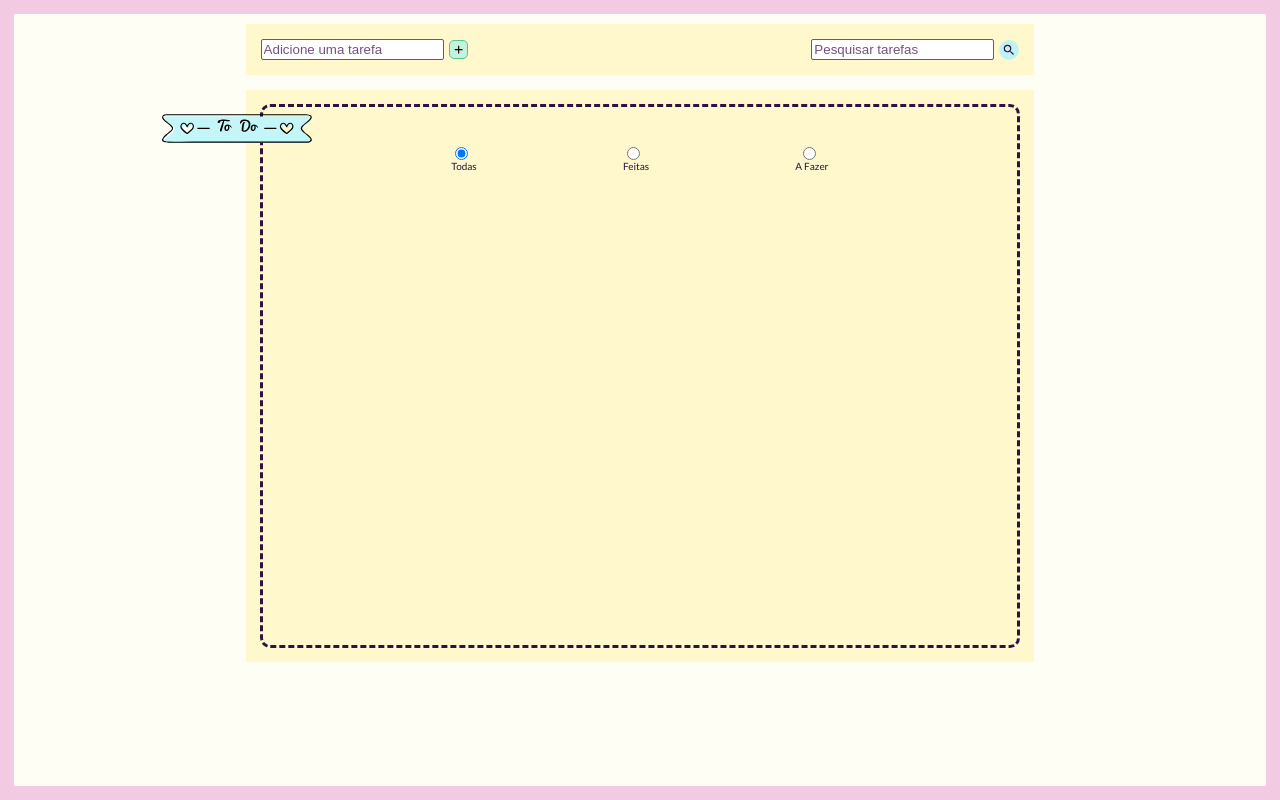
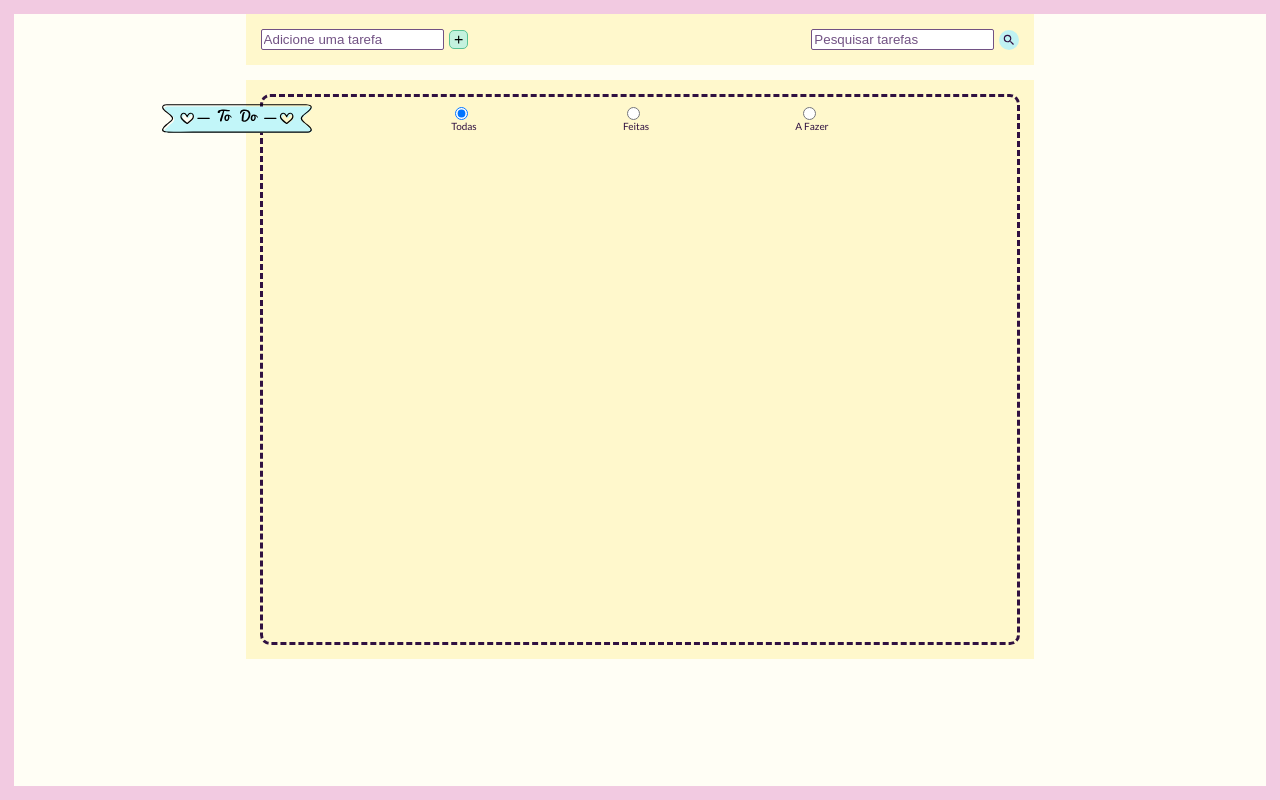
Before and after one commit to DeniCosta/todo-einsenhower, a React (Vite) app: page / in a window 1280 px wide. Built offline with nearby package versions, Linux system fonts and the light colour scheme.

Commit message:
fix: Correção do padding

```diff
--- a/src/components/views/landingpage/todoList/list/list.styles.js
+++ b/src/components/views/landingpage/todoList/list/list.styles.js
@@ -1,7 +1,6 @@
 import styled from "styled-components";
 
 const ListStyled = styled.div`
-  padding-top: 10px;
   height:100%;
 
   .main {
@@ -41,7 +40,7 @@ const ListStyled = styled.div`
   .listContainer {
     border: 3px dashed #301141;
     border-radius: 10px;
-    padding-top: 40px;
+    padding-top: 10px;
     height: 100%;
   }
 
```
